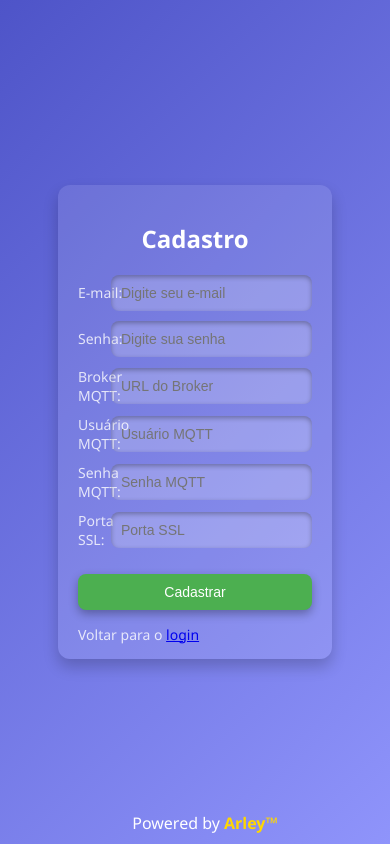
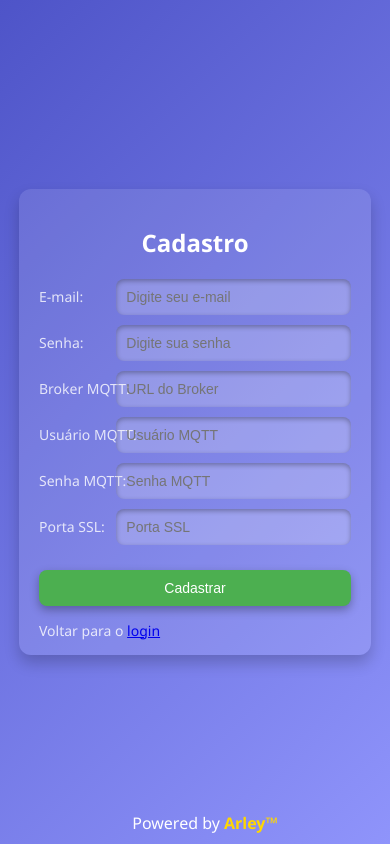
Before and after one commit to ArleyLevy/esplogin, a Flask app: page /register in a window 390 px wide. Run offline with Flask 3, Linux system fonts and the light colour scheme; some libraries are stand-ins or nearby versions.

Commit message:
Atualização de responsividade 2.0

```diff
--- a/templates/login.html
+++ b/templates/login.html
@@ -18,7 +18,7 @@
         }
 
         .form-container {
-            width: 60%;
+            width: 70%;
             max-width: 450px;
             background: rgba(255, 255, 255, 0.1);
             border-radius: 12px;
--- a/templates/register.html
+++ b/templates/register.html
@@ -18,7 +18,7 @@
         }
 
         .form-container {
-            width: 60%;
+            width: 80%;
             height: 80%;
             max-width: 500px;
             background: rgba(255, 255, 255, 0.1);
```
